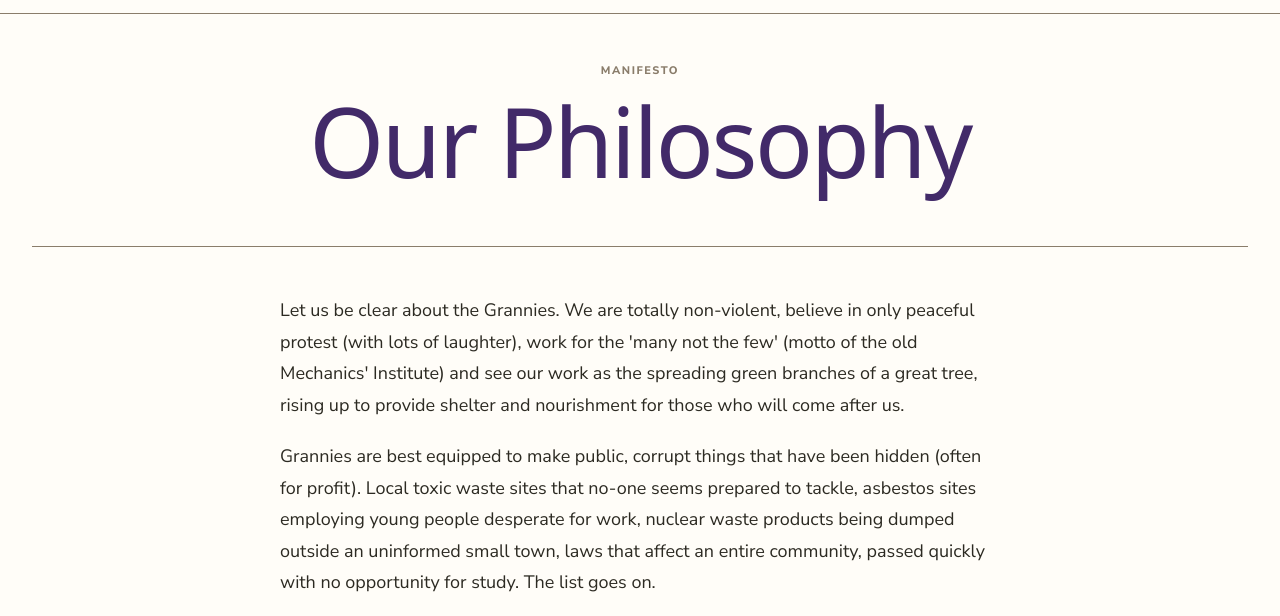
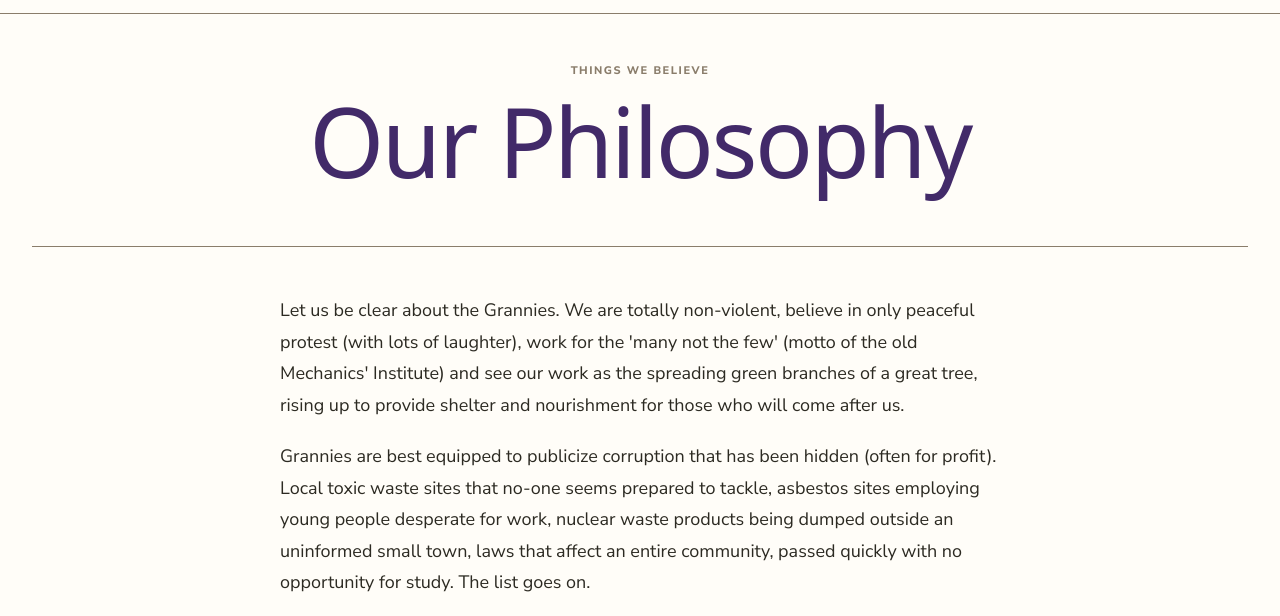
Before and after one commit to stephbairey/irg, an Astro site: page /philosophy in a window 1280 px wide. Shown: the part 119-735 px from the top of the page. Built offline with nearby package versions, Linux system fonts and the light colour scheme; Astro itself is replaced by a stand-in of ours; a web font is replaced by a local one.

Commit message:
copy(philosophy): committee edits — eyebrow + corruption sentence
Co-Authored-By: Claude Fable 5 <noreply@anthropic.com>

```diff
--- a/src/pages/philosophy.astro
+++ b/src/pages/philosophy.astro
@@ -6,7 +6,7 @@ import BaseLayout from "../layouts/BaseLayout.astro";
   <article class="max-w-[1400px] mx-auto px-5 md:px-8 pt-10 md:pt-12 pb-20">
     {/* Hero */}
     <header class="text-center pb-8 md:pb-10 border-b border-muted mb-10 md:mb-12">
-      <div class="kicker text-red mb-4">Manifesto</div>
+      <div class="kicker text-red mb-4">Things We Believe</div>
       <h1 class="font-display text-ink leading-[.95] mb-5 tracking-tight" style="font-size:clamp(36px,7.5vw,96px)">
         Our Philosophy
       </h1>
@@ -18,7 +18,7 @@ import BaseLayout from "../layouts/BaseLayout.astro";
         Let us be clear about the Grannies. We are totally non-violent, believe in only peaceful protest (with lots of laughter), work for the 'many not the few' (motto of the old Mechanics' Institute) and see our work as the spreading green branches of a great tree, rising up to provide shelter and nourishment for those who will come after us.
       </p>
       <p class="mb-5">
-        Grannies are best equipped to make public, corrupt things that have been hidden (often for profit). Local toxic waste sites that no-one seems prepared to tackle, asbestos sites employing young people desperate for work, nuclear waste products being dumped outside an uninformed small town, laws that affect an entire community, passed quickly with no opportunity for study. The list goes on.
+        Grannies are best equipped to publicize corruption that has been hidden (often for profit). Local toxic waste sites that no-one seems prepared to tackle, asbestos sites employing young people desperate for work, nuclear waste products being dumped outside an uninformed small town, laws that affect an entire community, passed quickly with no opportunity for study. The list goes on.
       </p>
       <p class="mb-5">
         Grannies always check their facts before acting, discarding rumours, conspiracy theories and the agendas of others. They wait patiently till the whole picture is clear before hitting the street with their pointed, original and devastating songs, written by any old gran who feels inspired.
```
